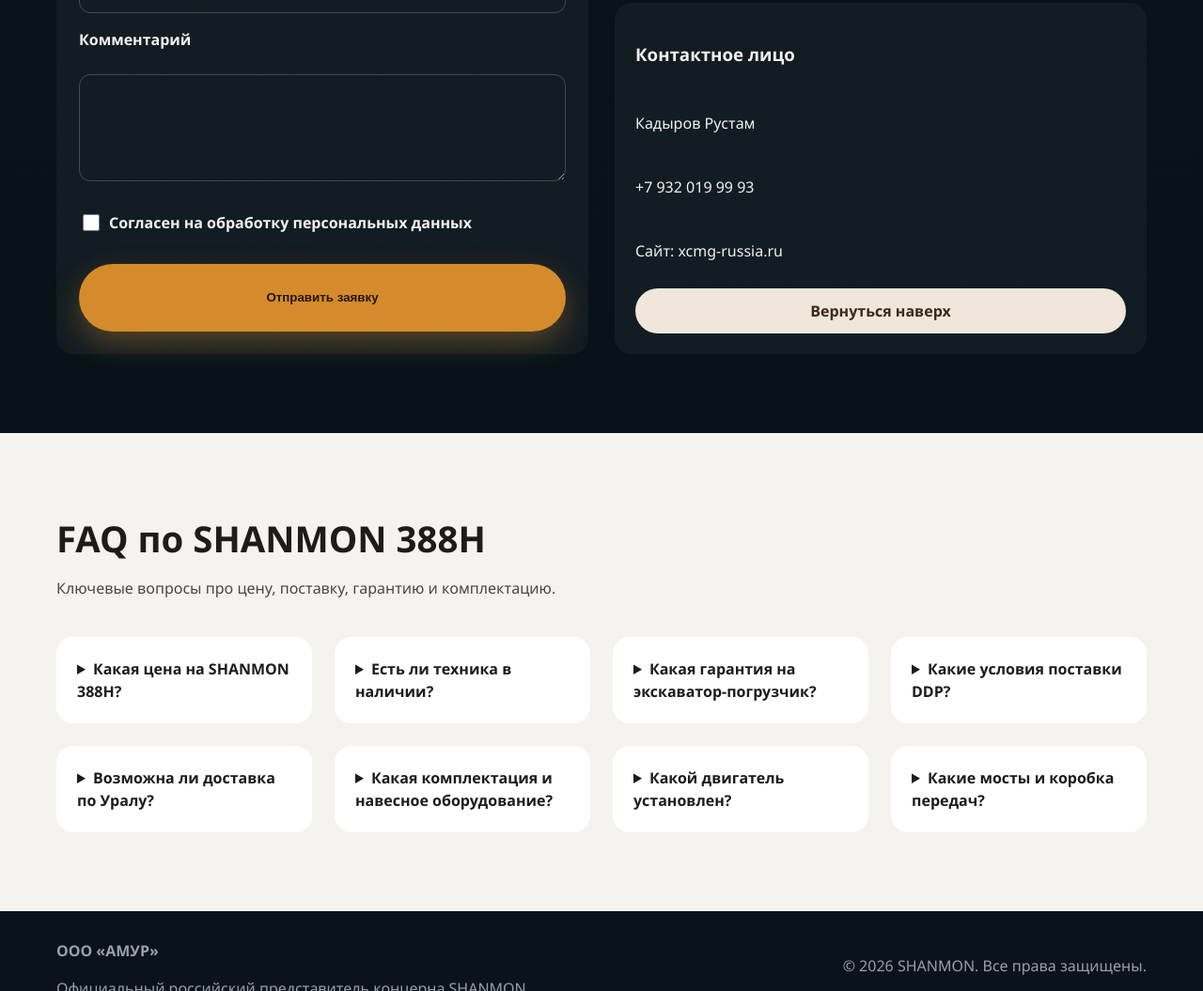
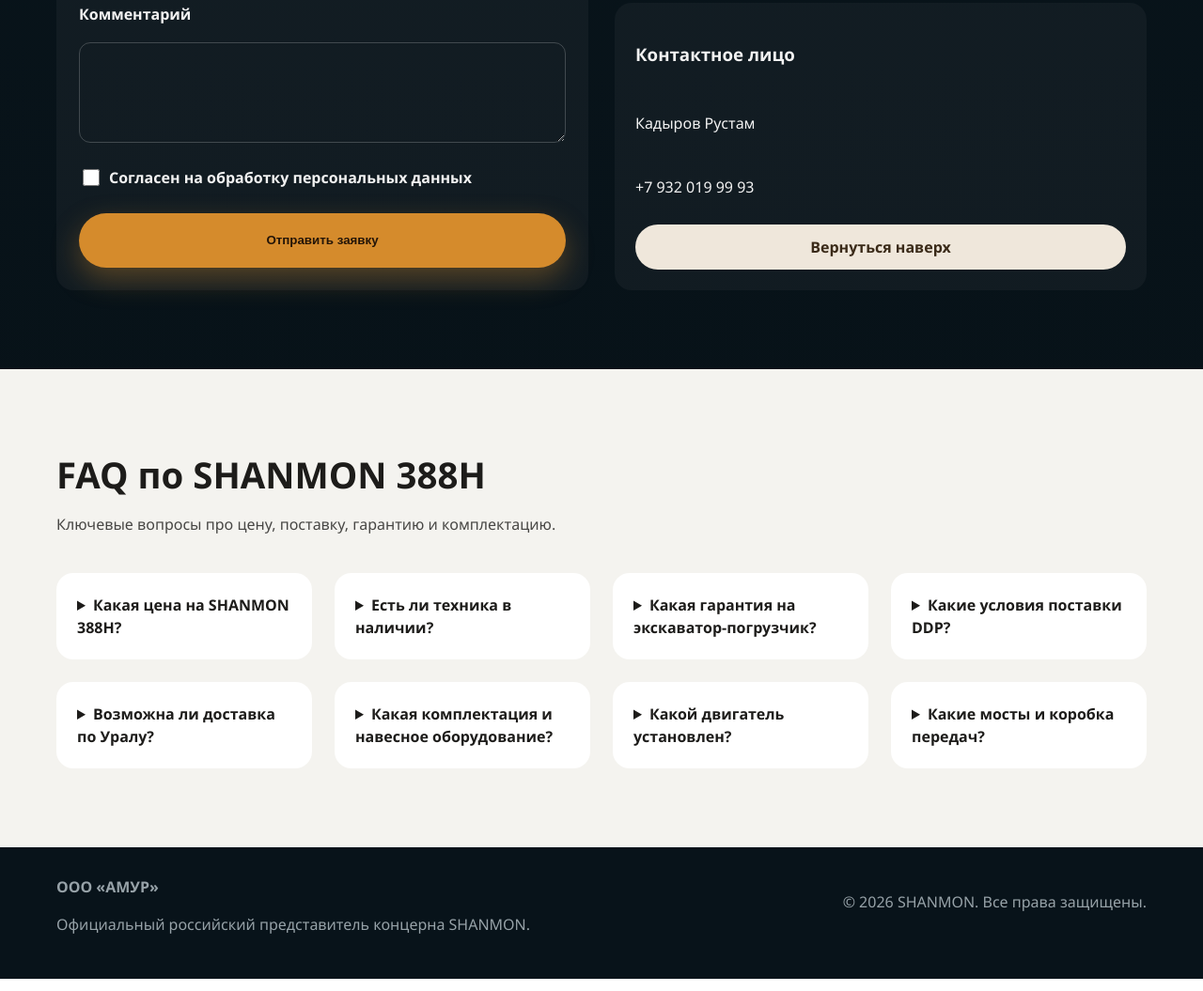
Before and after one commit to larriantoniy/shanmon, a website built with Vite: page index.html in a window 1280 px wide. Shown: the part 10173-11228 px from the top of the page at 94% size. Built offline with nearby package versions, Linux system fonts and the light colour scheme.

Commit message:
Update index.html

```diff
--- a/index.html
+++ b/index.html
@@ -643,7 +643,6 @@
               <h3>Контактное лицо</h3>
               <p>Кадыров Рустам</p>
               <p>+7 932 019 99 93</p>
-              <p>Сайт: xcmg-russia.ru</p>
               <a href="#hero" class="btn btn--light">Вернуться наверх</a>
             </div>
           </div>
```
